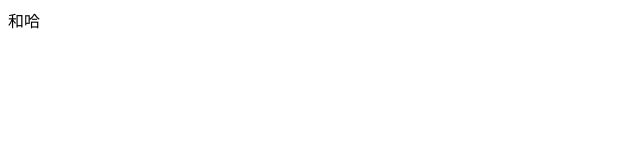
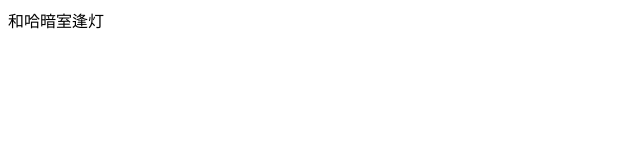
Before and after one commit to sensuper123/project_01, a plain HTML site: page login.html in a window 1280 px wide. Shown: the whole page, without its empty margins (0-640 px from the left). Drawn offline with Linux system fonts and the light colour scheme.

Commit message:
Update login.html

```diff
--- a/login.html
+++ b/login.html
@@ -7,6 +7,6 @@
     <title>Document</title>
   </head>
   <body>
-    和哈
+    和哈暗室逢灯
   </body>
 </html>
```
